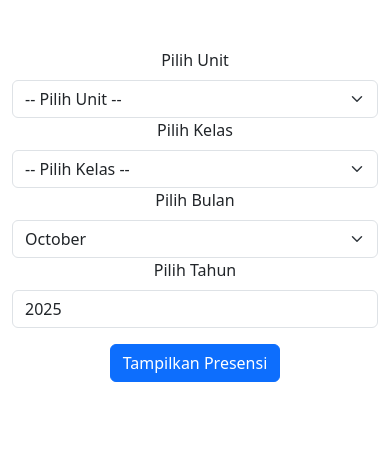
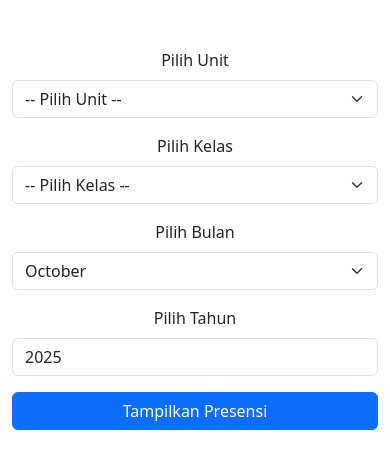
Before and after one commit to nurchanifl/tpa-website, a PHP site: page /tpa/tingkat/tampilkan_presensi.php in a window 390 px wide. Shown: the part 56-525 px from the top of the page. Run offline with PHP 8.4, Linux system fonts and the light colour scheme; data comes from the database, SQL or seed files in the repository; some libraries are stand-ins or nearby versions.

Commit message:
Improve responsiveness for tampilkan_presensi.php: make form fields stack on mobile, add table-responsive for wide attendance table, make show button full width

```diff
--- a/tingkat/tampilkan_presensi.php
+++ b/tingkat/tampilkan_presensi.php
@@ -140,8 +140,8 @@ if (isset($_POST['tampilkan_presensi'])) {
 <div class="container mt-5 text-center">
     <!-- Form Pilih Unit, Kelas, Bulan, Tahun -->
     <form method="POST" class="mb-4">
-        <div class="row justify-content-center">
-            <div class="col-md-3">
+        <div class="row g-3 justify-content-center">
+            <div class="col-12 col-md-3">
                 <label for="unit" class="form-label">Pilih Unit</label>
                 <select name="id_unit" id="unit" class="form-select" onchange="this.form.submit()" required>
                     <option value="">-- Pilih Unit --</option>
@@ -152,7 +152,7 @@ if (isset($_POST['tampilkan_presensi'])) {
                     <?php } ?>
                 </select>
             </div>
-            <div class="col-md-3">
+            <div class="col-12 col-md-3">
                 <label for="kelas" class="form-label">Pilih Kelas</label>
                 <select name="id_kelas" id="kelas" class="form-select" onchange="this.form.submit()" required>
                     <option value="">-- Pilih Kelas --</option>
@@ -163,7 +163,7 @@ if (isset($_POST['tampilkan_presensi'])) {
                     <?php } ?>
                 </select>
             </div>
-            <div class="col-md-3">
+            <div class="col-12 col-md-3">
                 <label for="bulan" class="form-label">Pilih Bulan</label>
                 <select name="bulan_filter" id="bulan" class="form-select" required>
                     <?php for ($i = 1; $i <= 12; $i++) { ?>
@@ -173,12 +173,12 @@ if (isset($_POST['tampilkan_presensi'])) {
                     <?php } ?>
                 </select>
             </div>
-            <div class="col-md-3">
+            <div class="col-12 col-md-3">
                 <label for="tahun" class="form-label">Pilih Tahun</label>
                 <input type="number" name="tahun_filter" id="tahun" class="form-control" value="<?= htmlspecialchars($tahun_filter) ?>" required>
             </div>
         </div>
-        <button type="submit" name="tampilkan_presensi" class="btn btn-primary mt-3">Tampilkan Presensi</button>
+        <button type="submit" name="tampilkan_presensi" class="btn btn-primary mt-3 w-100">Tampilkan Presensi</button>
     </form>
 
     <!-- Tampilkan laporan presensi di bawah tombol -->
@@ -191,7 +191,8 @@ if (isset($_POST['tampilkan_presensi'])) {
 
     <!-- Tabel Presensi -->
     <?php if (!empty($presensi_data)) { ?>
-        <table class="table table-bordered table-striped mx-auto" style="max-width: 1000px;">
+        <div class="table-responsive">
+            <table class="table table-bordered table-striped mx-auto">
             <thead>
             <tr>
                 <th rowspan="2">No</th>
@@ -226,7 +227,8 @@ if (isset($_POST['tampilkan_presensi'])) {
 <?php } ?>
             </tbody>
         </table>
-                <!-- Form untuk unduh PDF -->
+        </div>
+        <!-- Form untuk unduh PDF -->
 <form method="POST" action="download_presensi_pdf.php" target="_blank">
     <input type="hidden" name="id_unit" value="<?= htmlspecialchars($id_unit) ?>">
     <input type="hidden" name="id_kelas" value="<?= htmlspecialchars($id_kelas) ?>">
```
